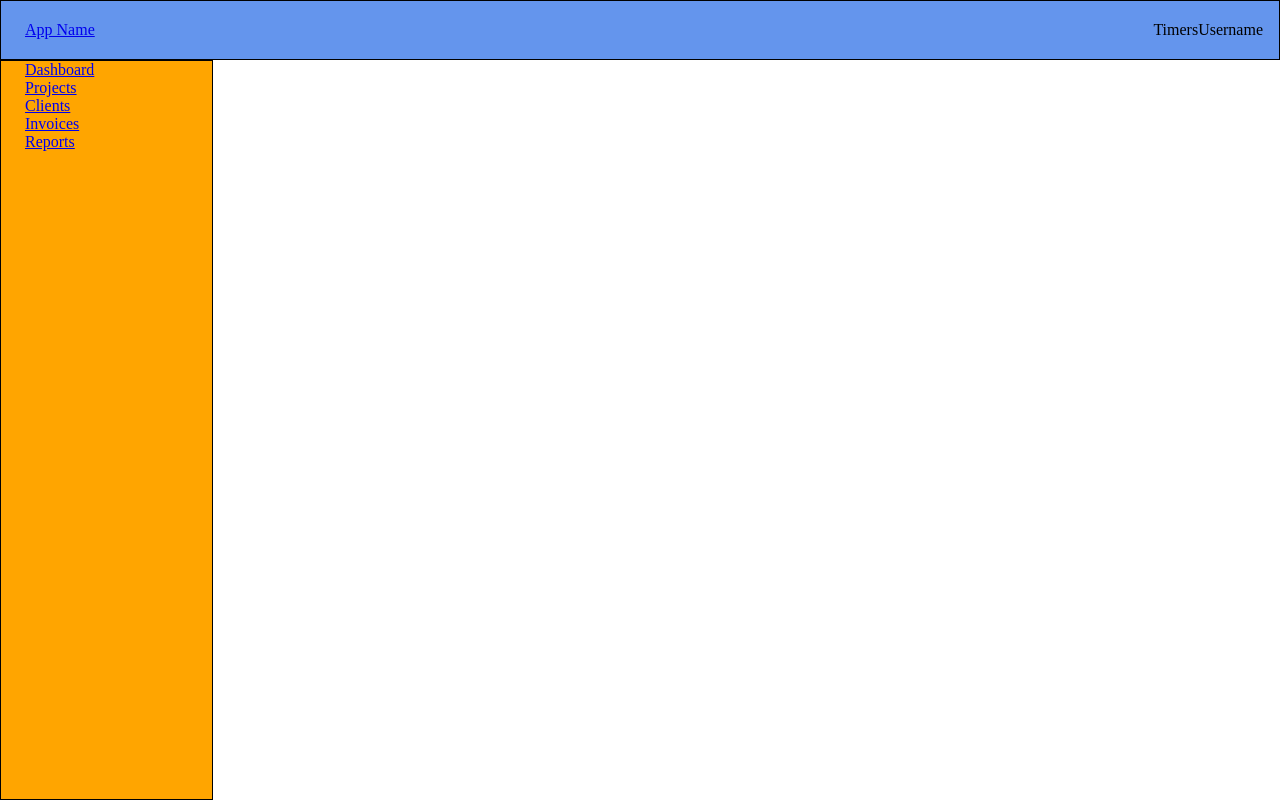
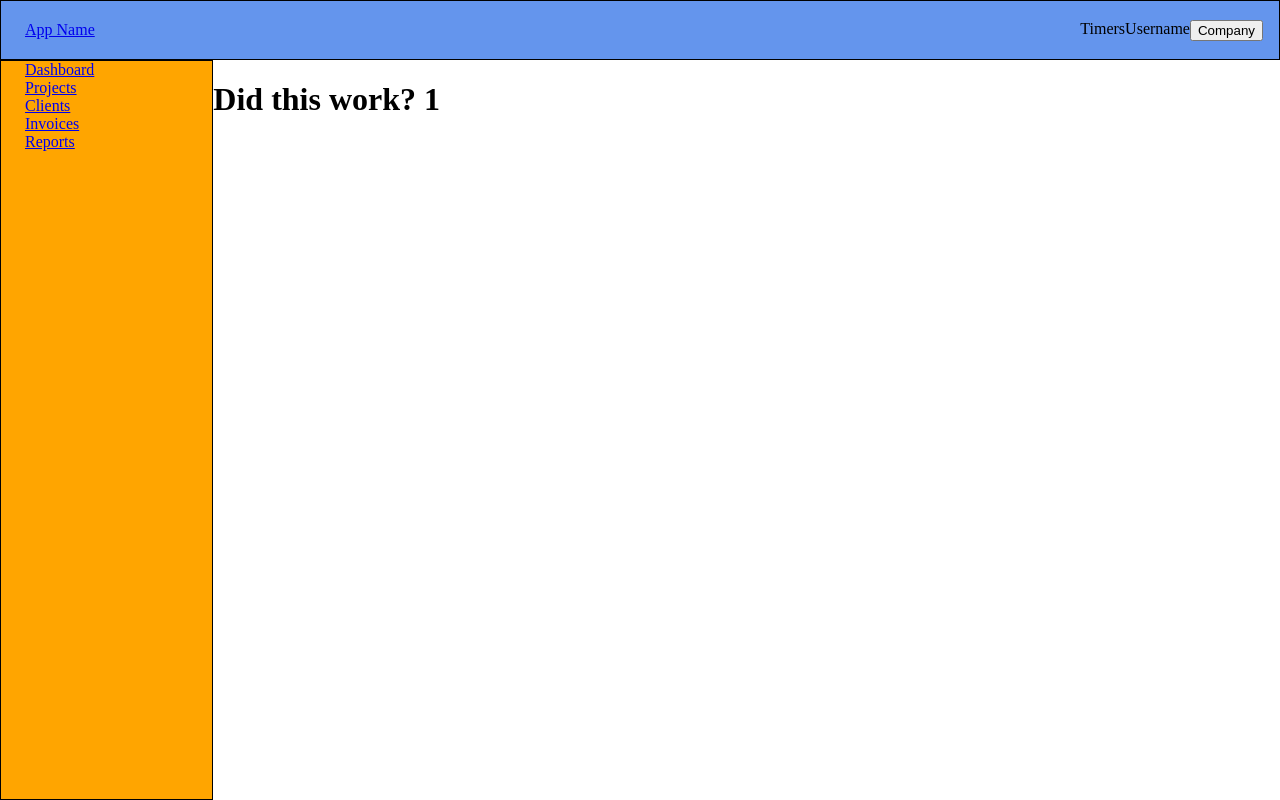
Before and after one commit to RFHold/client-invoicer, a React (Create React App) app: page /company/1 in a window 1280 px wide. Built offline with nearby package versions, Linux system fonts and the light colour scheme; no server answers.

Commit message:
company dropdown working

```diff
--- a/src/App.js
+++ b/src/App.js
@@ -42,6 +42,7 @@ class App extends Component {
                 taskRoute: (id) => `/api/company/${this.state.company}/task/${id}`,
                 companiesRoute: `/api/companies`,
                 companyRoute: `/api/company/${this.state.company}`,
+                companyViewRoute: (id) => `/company/${id || this.state.company}`,
                 usersRoute: `/api/users`,
               }
             }
--- /dev/null
+++ b/src/components/DropDown/index.js
@@ -0,0 +1,16 @@
+import React, { useState } from "react";
+import "./styles.css";
+
+function DropDown({ header, children: options }) {
+    const [open, setOpen] = useState(false)
+    return (
+        <div className={`drop-down ${(open) ? "open" : ""}`} onClick={() => { setOpen(!open) }} onBlur={(e) => { if(!e.relatedTarget) setOpen(false) }}>
+            <button>{header}</button>
+            <div className="options">
+                {options}
+            </div>
+        </div>
+    )
+}
+
+export default DropDown;
--- /dev/null
+++ b/src/components/DropDown/styles.css
@@ -0,0 +1,13 @@
+.drop-down {
+    position: relative;
+}
+.drop-down .options {
+    white-space: nowrap;
+    visibility: hidden;
+    background: white;
+    padding: 10px;
+    position: absolute;
+}
+.drop-down.open .options {
+    visibility: visible;
+}
--- a/src/components/GlobalHeader/index.js
+++ b/src/components/GlobalHeader/index.js
@@ -1,9 +1,21 @@
-import React from 'react';
+import React, { useContext } from 'react';
 import { Grid, Row, Col } from 'react-flexbox-grid';
 import { Link } from "react-router-dom";
 import "./style.css";
+import { CompanyContext } from "../Contexts"
+import ListView from "../ListView"
+import DropDown from "../DropDown"
 
+function CompanyItem({ data: company }) {
+	const context = useContext(CompanyContext);
+	return (
+		<div>
+			<Link to={context.routes.companyViewRoute(company.id)} id="dashboard">{company.name}</Link>
+		</div>
+	);
+}
 function GlobalHeader() {
+	const context = useContext(CompanyContext);
 	return (
 		<Grid fluid id="global-header-container">
 			<Row id="global-header-row">
@@ -18,6 +30,9 @@ function GlobalHeader() {
 						<div id="user">
 							Username
 						</div>
+						<DropDown header="Company">
+							<ListView itemComponent={CompanyItem} resource={context.routes.companiesRoute} />
+						</DropDown>
 					</Row>
 				</Col>
 			</Row>
--- a/src/components/ListView/index.js
+++ b/src/components/ListView/index.js
@@ -15,7 +15,7 @@ class ListView extends React.PureComponent {
         this.setState({ results: response.data.results || [response.data.result]});
       })
       .catch(error => {
-        this.onError(error);
+        console.log(error);
       });
   }
 
--- a/src/components/PageContainer/index.js
+++ b/src/components/PageContainer/index.js
@@ -15,6 +15,9 @@ function PageContainer(props) {
 			<Route exact path="/clients" component={Clients} />
 			<Route exact path="/invoices" component={Invoices} />
 			<Route exact path="/reports" component={Reports} />
+			<Route exact path="/company/:companyId" render={(props) => {
+				return <h1>Did this work? {props.match.params.companyId}</h1>
+			}} />
 		</Switch>
 	);
 }
```
